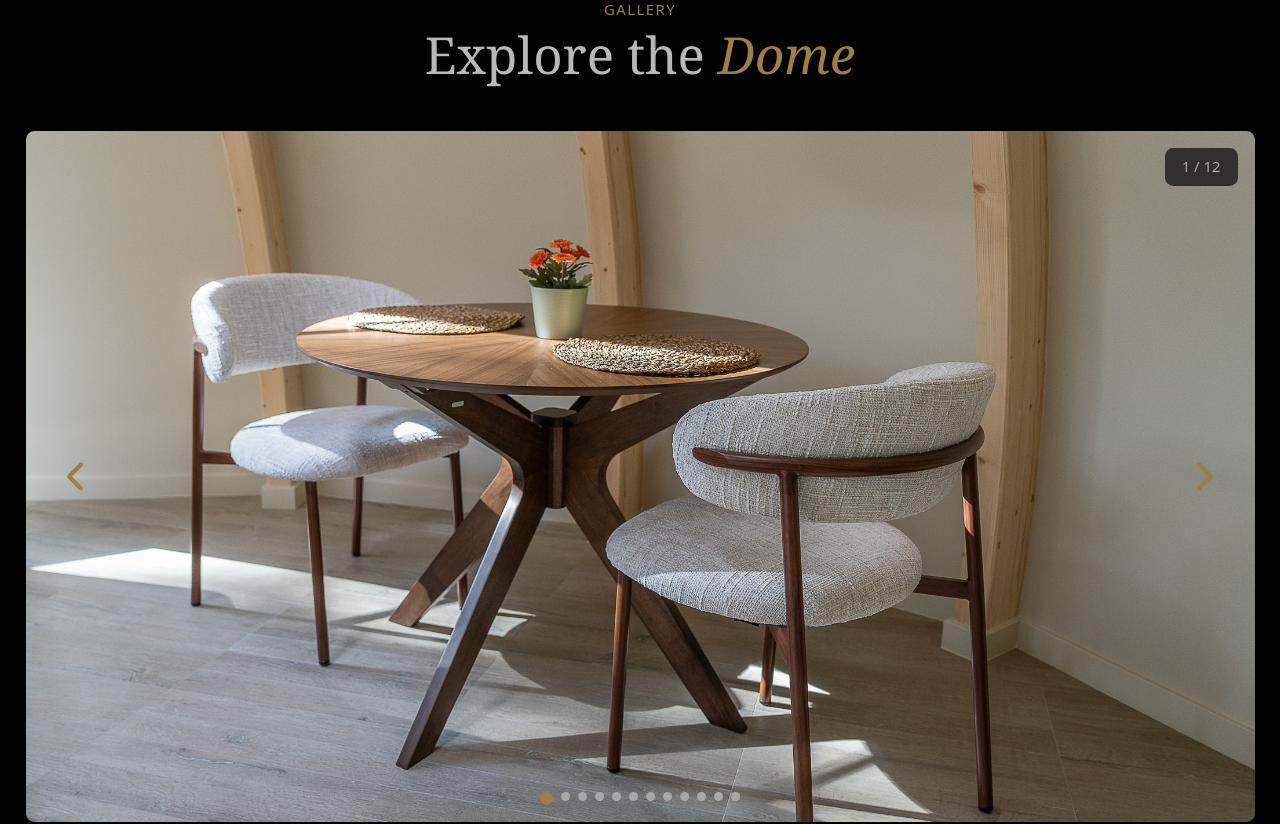
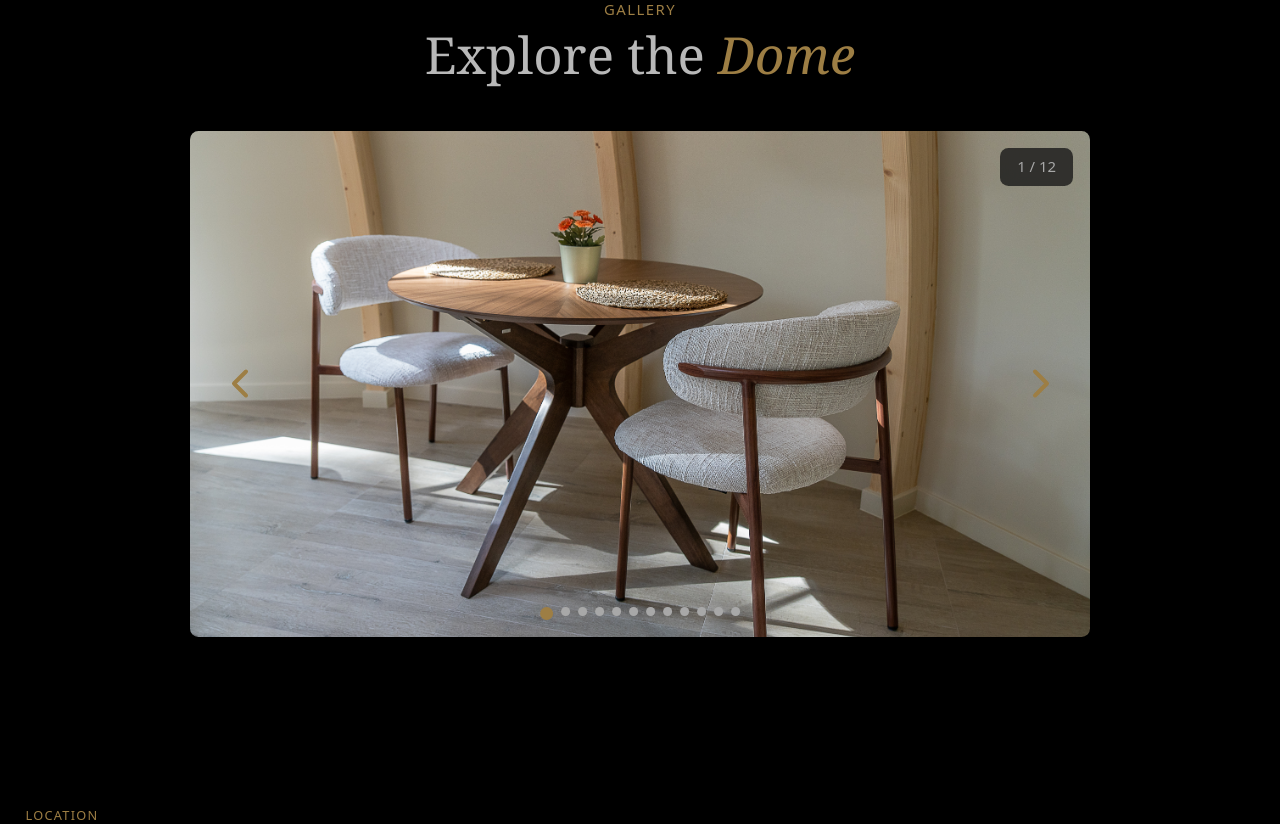
Before and after one commit to TNLConsulting/escapia, a Next.js app: page / in a window 1280 px wide. Shown: the part 2860-3684 px from the top of the page. Built offline with nearby package versions, Linux system fonts and the light colour scheme; grey boxes are pictures that could not be loaded.

Commit message:
Reduce gallery carousel size with max-width constraint (900px, centered)

```diff
--- a/src/components/Gallery.tsx
+++ b/src/components/Gallery.tsx
@@ -69,7 +69,7 @@ export function Gallery() {
         </div>
 
         {/* Carousel Container */}
-        <div className="relative w-full overflow-hidden rounded-lg" style={{ aspectRatio: "16 / 9" }}>
+        <div className="relative mx-auto overflow-hidden rounded-lg" style={{ aspectRatio: "16 / 9", maxWidth: "900px" }}>
           {/* Images */}
           <div
             className="relative w-full h-full"
```
